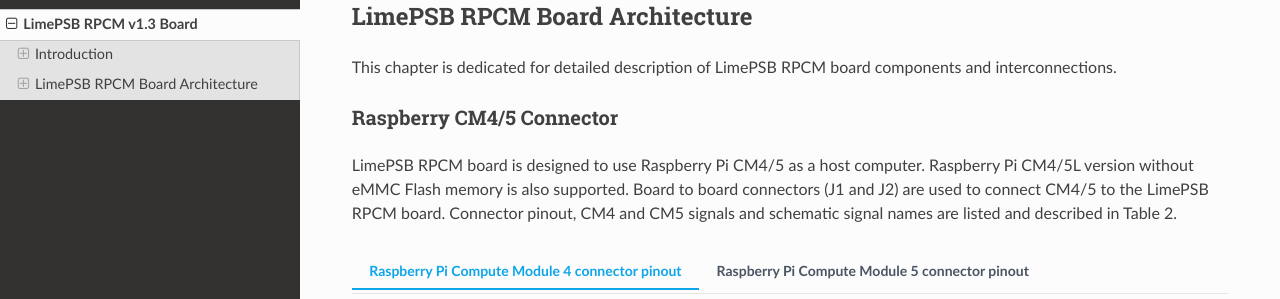
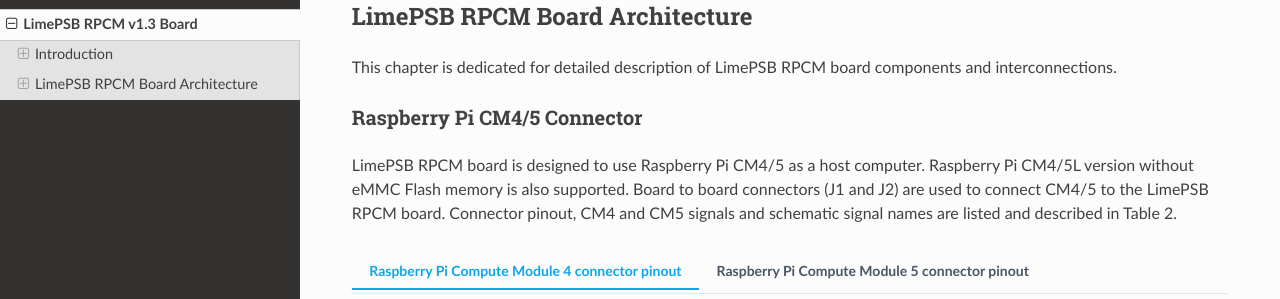
Before and after one commit to myriadrf/LimePSB-RPCM, a Sphinx documentation site: the page built from docs/v1.3/index.rst, in a window 1280 px wide and 900 px high, scrolled down 6513 px. Shown: the part 156-455 px from the top of the window. Built offline with Sphinx 7.4.7 and the Read the Docs theme 3.1.0, drawn with Linux system fonts in a browser that asks for light colours; some of the changed text lies outside the part shown.

Commit message:
fix chapter naming

```diff
--- a/docs/v1.3/index.rst
+++ b/docs/v1.3/index.rst
@@ -254,8 +254,8 @@
 
 This chapter is dedicated for detailed description of LimePSB RPCM board components and interconnections.
 
-Raspberry CM4/5 Connector
--------------------------
+Raspberry Pi CM4/5 Connector
+----------------------------
 
 LimePSB RPCM board is designed to use Raspberry Pi CM4/5 as a host computer. Raspberry Pi CM4/5L version without eMMC Flash memory is also supported. Board to board connectors (J1 and J2) are used to connect CM4/5 to the LimePSB RPCM board. Connector pinout, CM4 and CM5 signals and schematic signal names are listed and described in Table 2.
 
@@ -1074,6 +1074,9 @@
     +----------+---------------------+-----------------------+----------------------------------------+
     | 200      | HDMI0_SCL           | HDMI0_SCL             | Bidirectional HDMI0 SCL                |
     +----------+---------------------+-----------------------+----------------------------------------+
+
+Raspberry Pi CM4/5 Configuration
+--------------------------------
 
 LimePSB RPCM board has several headers and a DIP switch dedicated for Raspberry Pi CM4/5 configuration, debug, analog inputs or other purposes. SYS Header (J12) pins, schematic signal names and description are given in Table 3.
 
```
